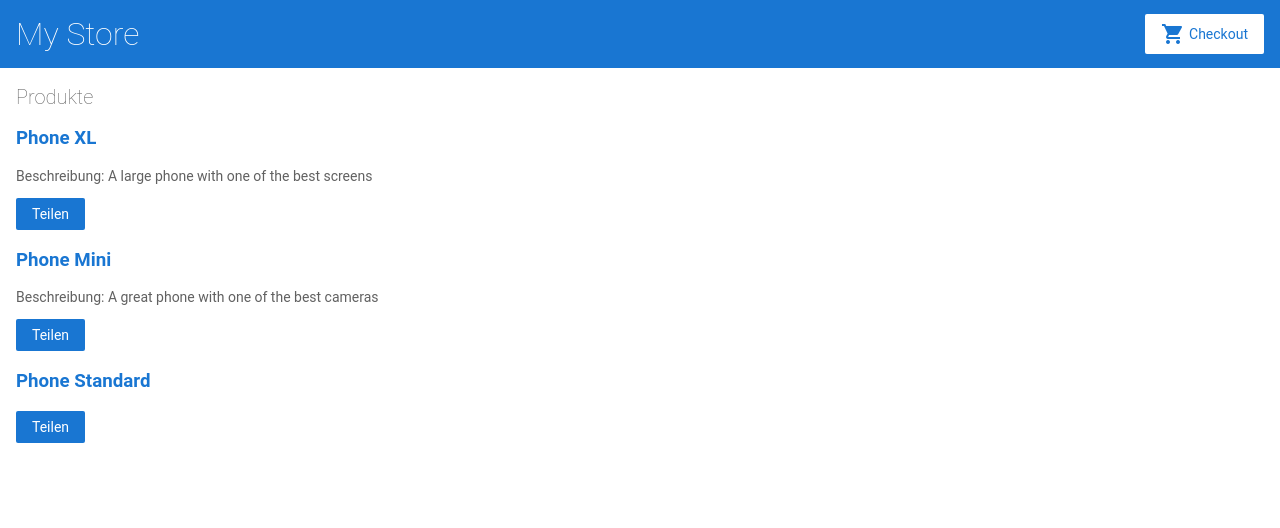
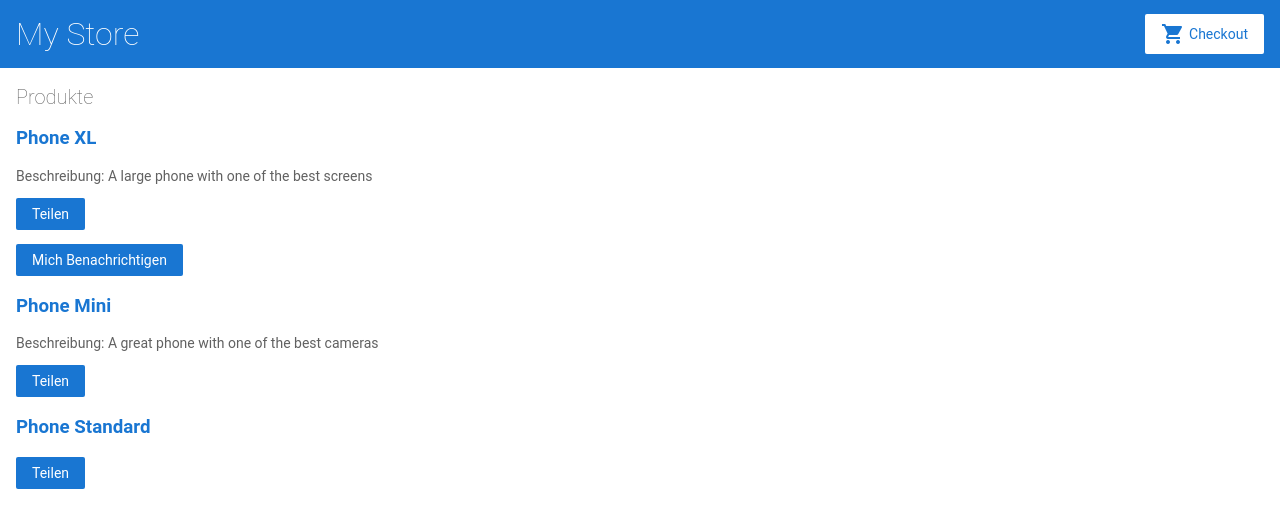
Before and after one commit to mattismeyer/angular-bay3pz-nvccn6, an Angular app: page / in a window 1280 px wide. Shown: the top 528 px of the page. Built offline with nearby package versions, Linux system fonts and the light colour scheme.

Commit message:
2 files modified, 3 added

```diff
--- a/src/app/app.module.ts
+++ b/src/app/app.module.ts
@@ -6,6 +6,7 @@
 import { AppComponent } from './app.component';
 import { TopBarComponent } from './top-bar/top-bar.component';
 import { ProductListComponent } from './product-list/product-list.component';
+import { ProductAlertsComponent } from './product-alerts/product-alerts.component';
 
 @NgModule({
   imports: [
@@ -18,7 +19,8 @@
   declarations: [
     AppComponent,
     TopBarComponent,
-    ProductListComponent
+    ProductListComponent,
+    ProductAlertsComponent
   ],
   bootstrap: [ AppComponent ]
 })
--- /dev/null
+++ b/src/app/product-alerts/product-alerts.component.html
@@ -0,0 +1,3 @@
+<p *ngIf="product.price > 700">
+  <button>Mich Benachrichtigen</button>
+</p>
--- /dev/null
+++ b/src/app/product-alerts/product-alerts.component.ts
@@ -0,0 +1,20 @@
+import { Component, OnInit } from '@angular/core';
+import { Input } from '@angular/core';
+import { Output, EventEmitter } from '@angular/core';
+
+@Component({
+  selector: 'app-product-alerts',
+  templateUrl: './product-alerts.component.html',
+  styleUrls: ['./product-alerts.component.css']
+})
+export class ProductAlertsComponent implements OnInit {
+
+  @Input() product;
+  @Output() notify = new EventEmitter();
+
+  constructor() { }
+
+  ngOnInit() {
+  }
+
+}
--- a/src/app/product-list/product-list.component.html
+++ b/src/app/product-list/product-list.component.html
@@ -16,6 +16,10 @@
     Teilen
   </button>
 
+  <app-product-alerts
+  [product]="product">
+</app-product-alerts>
+
 </div>
 
 
```
Also changed, not shown: src/app/product-alerts/product-alerts.component.css (added).
